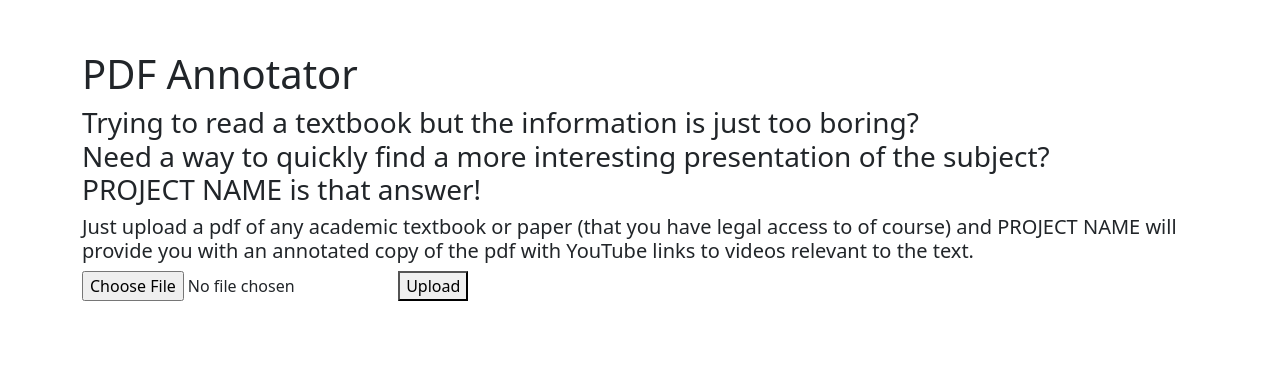
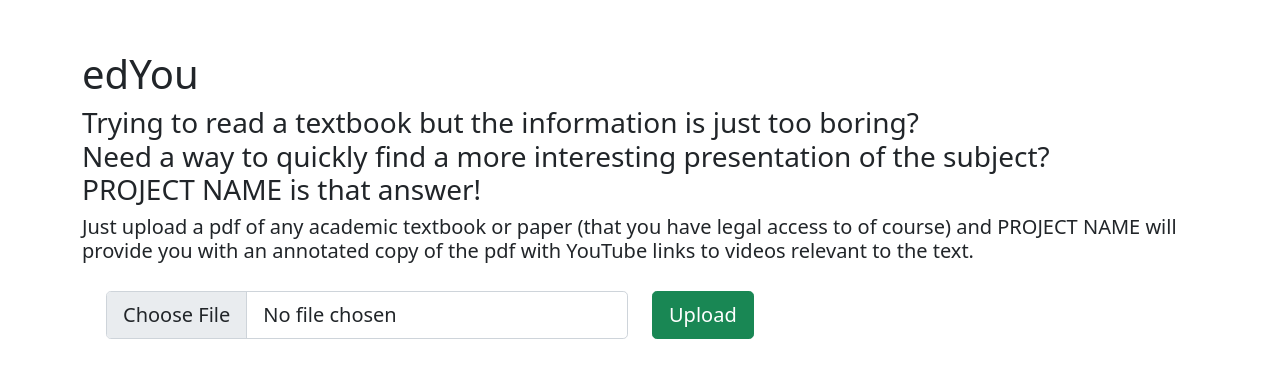
Before and after one commit to EthanDP/edyou-hackrice-11, a Django app: page / in a window 1280 px wide. Shown: the top 378 px of the page. Run offline with Django 3.2, Linux system fonts and the light colour scheme.

Commit message:
File downloading, new header file, other stuff

```diff
--- a/hackrice_thing/pdf_annotator/pdf.py
+++ b/hackrice_thing/pdf_annotator/pdf.py
@@ -1,20 +1,17 @@
-from inspect import cleandoc
-import tika
-from tika import parser
 import random
-
+import string
 import os
 
 import google_auth_oauthlib.flow
 import googleapiclient.discovery
 import googleapiclient.errors
+from tika import parser
+from pathlib import Path
 
-from string import punctuation
-import string
 
 scopes = ["https://www.googleapis.com/auth/youtube.readonly"]
 
-def parsePDF():
+def parse_pdf():
     digits = {'0', '1', '2', '3', '4', '5', '6', '7', '8', '9'}
     words = open('MostCommonWords.txt', 'r')
     common_words = words.read().splitlines()
@@ -72,5 +69,13 @@
     print(result)
 
 def handle_pdf_upload(f):
-    for chunk in f.chunks():
-        print("PDF Received")
+    result_filename = str(Path(str(f)).with_suffix("")) + "_annotated.pdf"
+    temp_dir = os.getcwd() + "\\pdf_annotator\\temp\\"
+    temp_path = temp_dir + "temp.pdf"
+    result_path = temp_dir + result_filename
+    with open(temp_path, "wb+") as destination:
+        for chunk in f.chunks():
+            destination.write(chunk)
+
+    #os.remove(temp_path)
+    return (temp_path, result_filename)
--- a/hackrice_thing/pdf_annotator/static/pdf_annotator/base.css
+++ b/hackrice_thing/pdf_annotator/static/pdf_annotator/base.css
@@ -1,3 +1,7 @@
 .page-padding {
     padding-top: 50px;
 }
+
+.form-padding {
+    padding-top: 50px;
+}
--- /dev/null
+++ b/hackrice_thing/pdf_annotator/templates/pdf_annotator/header.html
@@ -0,0 +1,19 @@
+{% load static %}
+<!DOCTYPE html>
+<html>
+    <head>
+        <link href="https://cdn.jsdelivr.net/npm/bootstrap@5.0.2/dist/css/bootstrap.min.css" rel="stylesheet" integrity="sha384-EVSTQN3/azprG1Anm3QDgpJLIm9Nao0Yz1ztcQTwFspd3yD65VohhpuuCOmLASjC" crossorigin="anonymous">
+        <link rel="stylesheet" type="text/css" href="{% static 'pdf_annotator/base.css' %}">
+        <link rel="shortcut icon" type="image/png" href="{% static 'pdf_annotator/favicon.ico' %}"/>
+
+        <title>edYou</title>
+    </head>
+    <body>
+        <div class="page-padding"></div>
+        <div class="container">
+            <h1>edYou</h1>
+            {% block content %}
+            {% endblock %}
+        </div>
+    </body>
+</html>
--- a/hackrice_thing/pdf_annotator/templates/pdf_annotator/index.html
+++ b/hackrice_thing/pdf_annotator/templates/pdf_annotator/index.html
@@ -1,16 +1,7 @@
-<!DOCTYPE html>
-<html>
-    <head>
-        {% load static %}
-        <link href="https://cdn.jsdelivr.net/npm/bootstrap@5.0.2/dist/css/bootstrap.min.css" rel="stylesheet" integrity="sha384-EVSTQN3/azprG1Anm3QDgpJLIm9Nao0Yz1ztcQTwFspd3yD65VohhpuuCOmLASjC" crossorigin="anonymous">
-        <link rel="stylesheet" type="text/css" href="{% static 'pdf_annotator/base.css' %}">
+{% extends "pdf_annotator/header.html" %}
 
-        <title>PDF Annotator</title>
-    </head>
-    <body>
-        <div class="page-padding"></div>
-        <div class="container">
-            <h1>PDF Annotator</h1>
+{% block content %}
+    <div class="row">
         <h3>
             Trying to read a textbook but the information is just too boring?<br>
             Need a way to quickly find a more interesting presentation of the subject?<br>
@@ -21,11 +12,21 @@
             and PROJECT NAME will provide you with an annotated copy of the pdf with YouTube links to
             videos relevant to the text.
         </h5>
+    </div>
+    <div style="padding-top: 20px;"></div>
+    <div class="row">
         <form action="/api/upload_pdf" method="POST" enctype="multipart/form-data">
             {% csrf_token %}
-                <input id="id_pdf_file" type="file" name="pdf_file" accept="application/pdf">
-                <button type="submit">Upload</button>
+            <div class="container">
+                <div class="row">
+                    <div class="col">
+                        <input type="file" class="form-control form-control-lg" id="id_pdf_file" name="pdf_file" accept="application/pdf"/>
+                    </div>
+                    <div class="col">
+                        <button type="submit" class="btn btn-success btn-lg">Upload</button>
+                    </div>
+                </div>
+            </div>
         </form>
     </div>
-    </body>
-</html>
+{% endblock %}
--- a/hackrice_thing/pdf_annotator/views.py
+++ b/hackrice_thing/pdf_annotator/views.py
@@ -1,23 +1,25 @@
 from django.shortcuts import render
 from django.http import HttpResponse
-from django.http.response import HttpResponseBadRequest, HttpResponseRedirect
+from django.http.response import HttpResponseBadRequest, HttpResponseRedirect, HttpResponseServerError
 
 from . import forms
 from . import pdf
 
 # Create your views here.
 def index(request):
-    context = {
-
-    }
+    context = {}
     return render(request, "pdf_annotator/index.html", context)
 
 def upload_pdf(request):
     if request.method == "POST":
         form = forms.FileUploadForm(request.POST, request.FILES)
         if form.is_valid():
-            annotated_file = pdf.handle_pdf_upload(request.FILES['pdf_file'])
-            return HttpResponseRedirect("/")
+            annotated_file_data = pdf.handle_pdf_upload(request.FILES['pdf_file'])
+            with open(annotated_file_data[0], "rb") as result:
+                response = HttpResponse(result, content_type="application/json")
+                response['Content-Disposition'] = "attachment; filename=" + annotated_file_data[1]
+                print("TITLE:" + annotated_file_data[1])
+                return response
 
     return HttpResponseBadRequest()
 
```
Also changed, not shown: 1 other file. Lines whose indentation alone changed are shown as unchanged.
